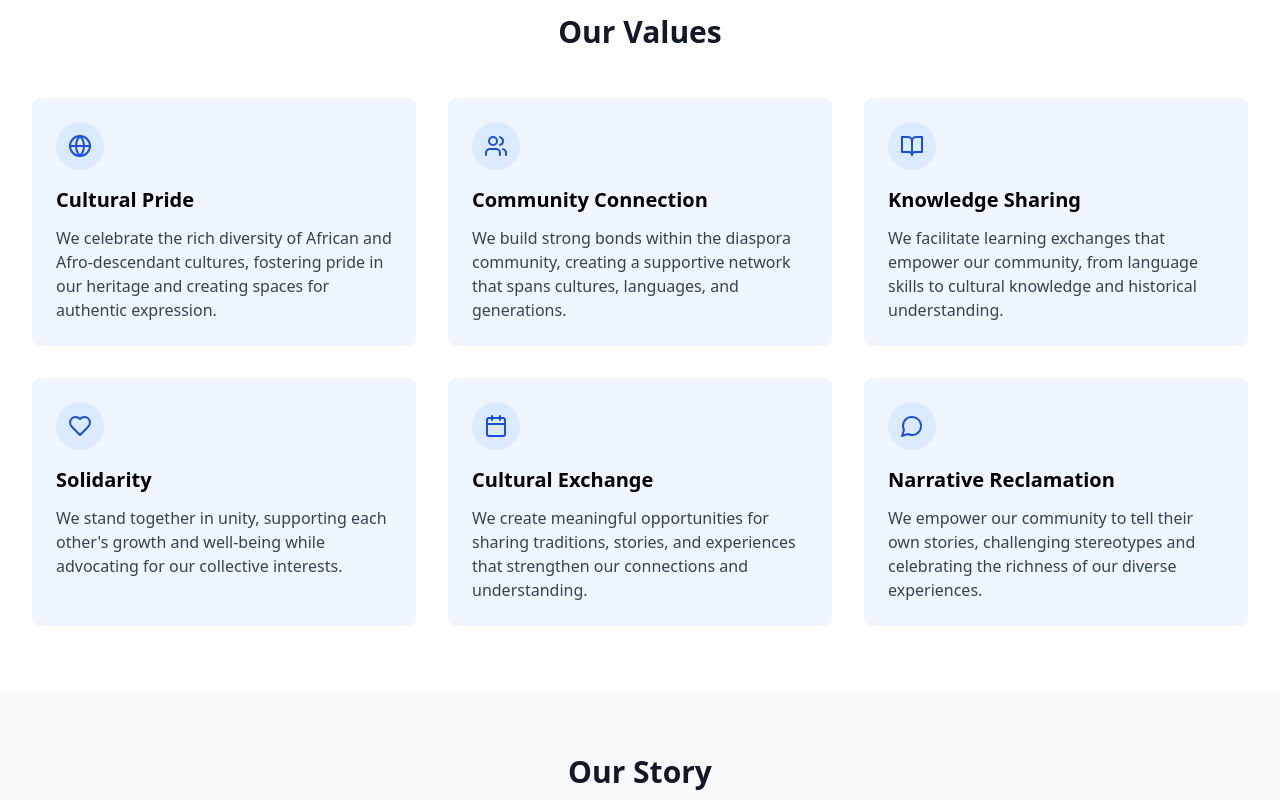
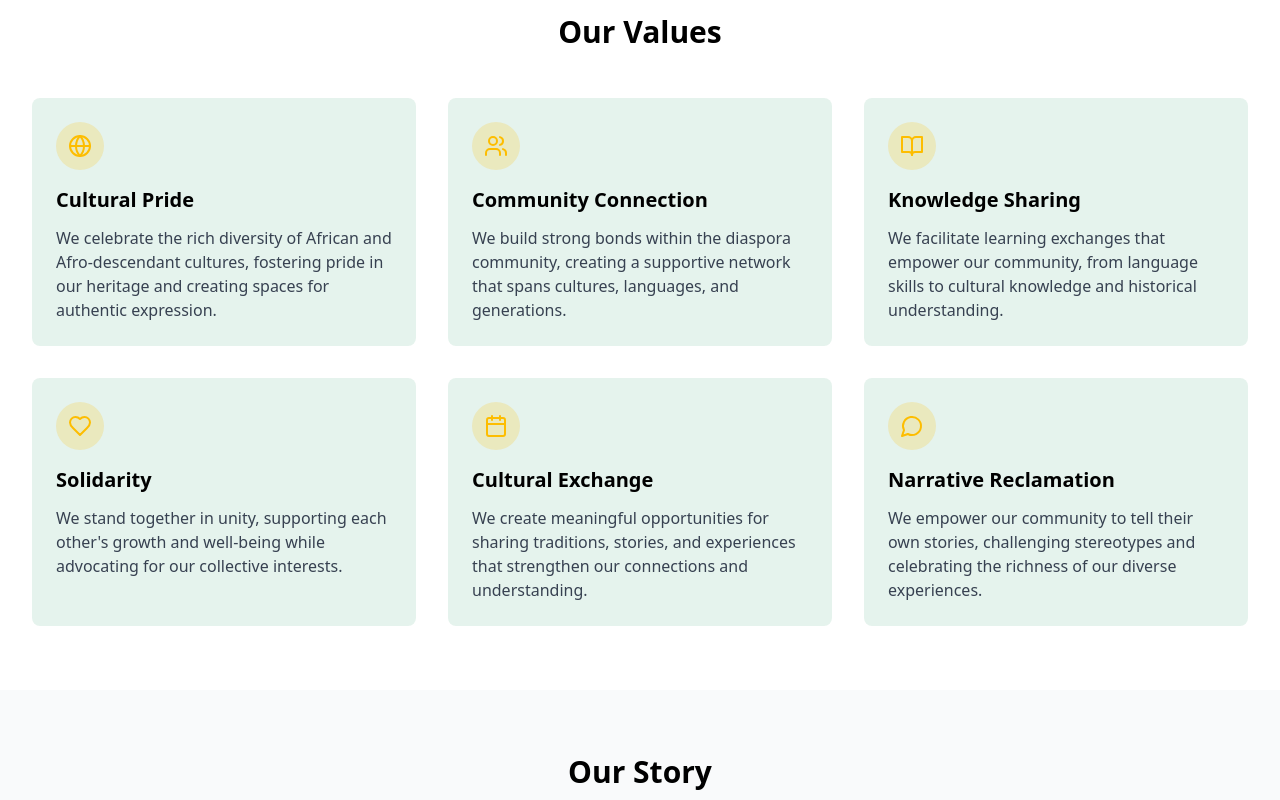
Before and after one commit to The-Gambian/Intercambio, a React (Vite) app: page /about in a window 1280 px wide. Shown: the part 920-1720 px from the top of the page. Built offline with nearby package versions, Linux system fonts and the light colour scheme.

Commit message:
update about

```diff
--- a/src/pages/About.tsx
+++ b/src/pages/About.tsx
@@ -25,11 +25,11 @@ const About = () => {
               />
             </div>
             <div className="md:w-1/2">
-              <h2 className="text-3xl font-bold text-gray-900 mb-6">Our Mission</h2>
+              <h2 className="text-3xl font-bold text-pan-black mb-6">Our Mission</h2>
               <p className="text-lg text-gray-700 mb-6">
                 To empower and connect African and Afro-descendant communities across the diaspora by creating inclusive spaces for language learning, cultural exchange, storytelling, and solidarity-building in Portugal and beyond.
               </p>
-              <h2 className="text-3xl font-bold text-gray-900 mb-6">Our Vision</h2>
+              <h2 className="text-3xl font-bold text-pan-black mb-6">Our Vision</h2>
               <p className="text-lg text-gray-700">
                 We envision a world where diasporic communities thrive through shared knowledge, cultural pride, and meaningful collaboration — building bridges between people, generations, and continents.
               </p>
@@ -41,64 +41,64 @@ const About = () => {
       {/* Our Values */}
       <section className="py-16 bg-white">
         <div className="max-w-7xl mx-auto px-4 sm:px-6 lg:px-8">
-          <h2 className="text-3xl font-bold text-gray-900 mb-12 text-center">Our Values</h2>
+          <h2 className="text-3xl font-bold text-pan-black mb-12 text-center">Our Values</h2>
 
           <div className="grid grid-cols-1 md:grid-cols-2 lg:grid-cols-3 gap-8">
-            <div className="bg-blue-50 p-6 rounded-lg">
-              <div className="bg-blue-100 p-3 rounded-full w-12 h-12 flex items-center justify-center mb-4">
-                <Globe className="h-6 w-6 text-blue-700" />
+            <div className="bg-pan-green/10 p-6 rounded-lg">
+              <div className="bg-pan-gold/20 p-3 rounded-full w-12 h-12 flex items-center justify-center mb-4">
+                <Globe className="h-6 w-6 text-pan-gold" />
               </div>
-              <h3 className="text-xl font-semibold mb-3">Cultural Pride</h3>
+              <h3 className="text-xl font-semibold mb-3 text-pan-black">Cultural Pride</h3>
               <p className="text-gray-700">
                 We celebrate the rich diversity of African and Afro-descendant cultures, fostering pride in our heritage and creating spaces for authentic expression.
               </p>
             </div>
 
-            <div className="bg-blue-50 p-6 rounded-lg">
-              <div className="bg-blue-100 p-3 rounded-full w-12 h-12 flex items-center justify-center mb-4">
-                <Users className="h-6 w-6 text-blue-700" />
+            <div className="bg-pan-green/10 p-6 rounded-lg">
+              <div className="bg-pan-gold/20 p-3 rounded-full w-12 h-12 flex items-center justify-center mb-4">
+                <Users className="h-6 w-6 text-pan-gold" />
               </div>
-              <h3 className="text-xl font-semibold mb-3">Community Connection</h3>
+              <h3 className="text-xl font-semibold mb-3 text-pan-black">Community Connection</h3>
               <p className="text-gray-700">
                 We build strong bonds within the diaspora community, creating a supportive network that spans cultures, languages, and generations.
               </p>
             </div>
 
-            <div className="bg-blue-50 p-6 rounded-lg">
-              <div className="bg-blue-100 p-3 rounded-full w-12 h-12 flex items-center justify-center mb-4">
-                <BookOpen className="h-6 w-6 text-blue-700" />
+            <div className="bg-pan-green/10 p-6 rounded-lg">
+              <div className="bg-pan-gold/20 p-3 rounded-full w-12 h-12 flex items-center justify-center mb-4">
+                <BookOpen className="h-6 w-6 text-pan-gold" />
               </div>
-              <h3 className="text-xl font-semibold mb-3">Knowledge Sharing</h3>
+              <h3 className="text-xl font-semibold mb-3 text-pan-black">Knowledge Sharing</h3>
               <p className="text-gray-700">
                 We facilitate learning exchanges that empower our community, from language skills to cultural knowledge and historical understanding.
               </p>
             </div>
 
-            <div className="bg-blue-50 p-6 rounded-lg">
-              <div className="bg-blue-100 p-3 rounded-full w-12 h-12 flex items-center justify-center mb-4">
-                <Heart className="h-6 w-6 text-blue-700" />
+            <div className="bg-pan-green/10 p-6 rounded-lg">
+              <div className="bg-pan-gold/20 p-3 rounded-full w-12 h-12 flex items-center justify-center mb-4">
+                <Heart className="h-6 w-6 text-pan-gold" />
               </div>
-              <h3 className="text-xl font-semibold mb-3">Solidarity</h3>
+              <h3 className="text-xl font-semibold mb-3 text-pan-black">Solidarity</h3>
               <p className="text-gray-700">
                 We stand together in unity, supporting each other's growth and well-being while advocating for our collective interests.
               </p>
             </div>
 
-            <div className="bg-blue-50 p-6 rounded-lg">
-              <div className="bg-blue-100 p-3 rounded-full w-12 h-12 flex items-center justify-center mb-4">
-                <Calendar className="h-6 w-6 text-blue-700" />
+            <div className="bg-pan-green/10 p-6 rounded-lg">
+              <div className="bg-pan-gold/20 p-3 rounded-full w-12 h-12 flex items-center justify-center mb-4">
+                <Calendar className="h-6 w-6 text-pan-gold" />
               </div>
-              <h3 className="text-xl font-semibold mb-3">Cultural Exchange</h3>
+              <h3 className="text-xl font-semibold mb-3 text-pan-black">Cultural Exchange</h3>
               <p className="text-gray-700">
                 We create meaningful opportunities for sharing traditions, stories, and experiences that strengthen our connections and understanding.
               </p>
             </div>
 
-            <div className="bg-blue-50 p-6 rounded-lg">
-              <div className="bg-blue-100 p-3 rounded-full w-12 h-12 flex items-center justify-center mb-4">
-                <MessageCircle className="h-6 w-6 text-blue-700" />
+            <div className="bg-pan-green/10 p-6 rounded-lg">
+              <div className="bg-pan-gold/20 p-3 rounded-full w-12 h-12 flex items-center justify-center mb-4">
+                <MessageCircle className="h-6 w-6 text-pan-gold" />
               </div>
-              <h3 className="text-xl font-semibold mb-3">Narrative Reclamation</h3>
+              <h3 className="text-xl font-semibold mb-3 text-pan-black">Narrative Reclamation</h3>
               <p className="text-gray-700">
                 We empower our community to tell their own stories, challenging stereotypes and celebrating the richness of our diverse experiences.
               </p>
@@ -110,7 +110,7 @@ const About = () => {
       {/* Our Story */}
       <section className="py-16">
         <div className="max-w-7xl mx-auto px-4 sm:px-6 lg:px-8">
-          <h2 className="text-3xl font-bold text-gray-900 mb-8 text-center">Our Story</h2>
+          <h2 className="text-3xl font-bold text-pan-black mb-8 text-center">Our Story</h2>
 
           <div className="bg-white p-8 rounded-lg shadow-md">
             <p className="text-lg text-gray-700 mb-6">
@@ -139,7 +139,7 @@ const About = () => {
               </p>
               <Link
                 to="/events"
-                className="inline-block bg-white text-pan-red px-4 py-2 rounded-md font-medium hover:bg-blue-100 transition"
+                className="inline-block bg-white text-pan-red px-4 py-2 rounded-md font-medium hover:bg-pan-gold hover:text-pan-black transition"
               >
                 View Events
               </Link>
@@ -154,7 +154,7 @@ const About = () => {
                 href="https://5pzn0sic.forms.app/lead-generation-form"
                 target="_blank"
                 rel="noopener noreferrer"
-                className="inline-block bg-white text-pan-red px-4 py-2 rounded-md font-medium hover:bg-blue-100 transition"
+                className="inline-block bg-white text-pan-red px-4 py-2 rounded-md font-medium hover:bg-pan-gold hover:text-pan-black transition"
               >
                 Get Started
               </a>
@@ -169,7 +169,7 @@ const About = () => {
                 href="https://5pzn0sic.forms.app/lead-generation-form"
                 target="_blank"
                 rel="noopener noreferrer"
-                className="inline-block bg-white text-pan-red px-4 py-2 rounded-md font-medium hover:bg-blue-100 transition"
+                className="inline-block bg-white text-pan-red px-4 py-2 rounded-md font-medium hover:bg-pan-gold hover:text-pan-black transition"
               >
                 Contact Us
               </a>
@@ -181,54 +181,54 @@ const About = () => {
       {/* Contact */}
       <section className="py-16">
         <div className="max-w-7xl mx-auto px-4 sm:px-6 lg:px-8">
-          <h2 className="text-3xl font-bold text-gray-900 mb-12 text-center">Contact Us</h2>
+          <h2 className="text-3xl font-bold text-pan-black mb-12 text-center">Contact Us</h2>
 
           <div className="bg-white p-8 rounded-lg shadow-md">
             <div className="grid grid-cols-1 md:grid-cols-2 gap-8">
               <div>
-                <h3 className="text-xl font-semibold mb-4">Get in Touch</h3>
+                <h3 className="text-xl font-semibold mb-4 text-pan-black">Get in Touch</h3>
                 <p className="text-gray-700 mb-6">
                   We'd love to hear from you! Reach out with questions, ideas, or to learn more about our community and events.
                 </p>
 
                 <div className="space-y-4">
                   <div className="flex items-start">
-                    <Mail className="h-6 w-6 text-blue-700 mr-3 mt-0.5" />
+                    <Mail className="h-6 w-6 text-pan-red mr-3 mt-0.5" />
                     <div>
-                      <p className="font-medium">Email</p>
-                      <a href="mailto:info@intercambiodiaspora.com" className="text-blue-700 hover:underline">info@intercambiodiaspora.com</a>
+                      <p className="font-medium text-pan-black">Email</p>
+                      <a href="mailto:info@intercambiodiaspora.com" className="text-pan-red hover:underline">info@intercambiodiaspora.com</a>
                     </div>
                   </div>
 
                   <div className="flex items-start">
-                    <Calendar className="h-6 w-6 text-blue-700 mr-3 mt-0.5" />
+                    <Calendar className="h-6 w-6 text-pan-red mr-3 mt-0.5" />
                     <div>
-                      <p className="font-medium">Events</p>
-                      <p>Regular meetups and activities throughout Lisbon</p>
-                      <p>Check our events calendar for details</p>
+                      <p className="font-medium text-pan-black">Events</p>
+                      <p className="text-gray-700">Regular meetups and activities throughout Lisbon</p>
+                      <p className="text-gray-700">Check our events calendar for details</p>
                     </div>
                   </div>
 
                   <div className="flex items-start">
-                    <Globe className="h-6 w-6 text-blue-700 mr-3 mt-0.5" />
+                    <Globe className="h-6 w-6 text-pan-red mr-3 mt-0.5" />
                     <div>
-                      <p className="font-medium">Location</p>
-                      <p>Lisbon, Portugal</p>
-                      <p>Various community spaces across the city</p>
+                      <p className="font-medium text-pan-black">Location</p>
+                      <p className="text-gray-700">Lisbon, Portugal</p>
+                      <p className="text-gray-700">Various community spaces across the city</p>
                     </div>
                   </div>
                 </div>
               </div>
 
               <div>
-                <h3 className="text-xl font-semibold mb-4">Send Us a Message</h3>
+                <h3 className="text-xl font-semibold mb-4 text-pan-black">Send Us a Message</h3>
                 <form>
                   <div className="mb-4">
                     <label htmlFor="name" className="block text-gray-700 font-medium mb-2">Name</label>
                     <input
                       type="text"
                       id="name"
-                      className="w-full border border-gray-300 rounded-md px-4 py-2 focus:outline-none focus:ring-2 focus:ring-blue-500"
+                      className="w-full border border-gray-300 rounded-md px-4 py-2 focus:outline-none focus:ring-2 focus:ring-pan-red"
                     />
                   </div>
 
@@ -237,7 +237,7 @@ const About = () => {
                     <input
                       type="email"
                       id="email"
-                      className="w-full border border-gray-300 rounded-md px-4 py-2 focus:outline-none focus:ring-2 focus:ring-blue-500"
+                      className="w-full border border-gray-300 rounded-md px-4 py-2 focus:outline-none focus:ring-2 focus:ring-pan-red"
                     />
                   </div>
 
@@ -246,7 +246,7 @@ const About = () => {
                     <input
                       type="text"
                       id="subject"
-                      className="w-full border border-gray-300 rounded-md px-4 py-2 focus:outline-none focus:ring-2 focus:ring-blue-500"
+                      className="w-full border border-gray-300 rounded-md px-4 py-2 focus:outline-none focus:ring-2 focus:ring-pan-red"
                     />
                   </div>
 
@@ -255,13 +255,13 @@ const About = () => {
                     <textarea
                       id="message"
                       rows={4}
-                      className="w-full border border-gray-300 rounded-md px-4 py-2 focus:outline-none focus:ring-2 focus:ring-blue-500"
+                      className="w-full border border-gray-300 rounded-md px-4 py-2 focus:outline-none focus:ring-2 focus:ring-pan-red"
                     ></textarea>
                   </div>
 
                   <button
                     type="submit"
-                    className="bg-blue-700 hover:bg-blue-800 text-white px-6 py-3 rounded-md font-medium transition"
+                    className="bg-pan-red hover:bg-red-800 text-white px-6 py-3 rounded-md font-medium transition"
                   >
                     Send Message
                   </button>
```
